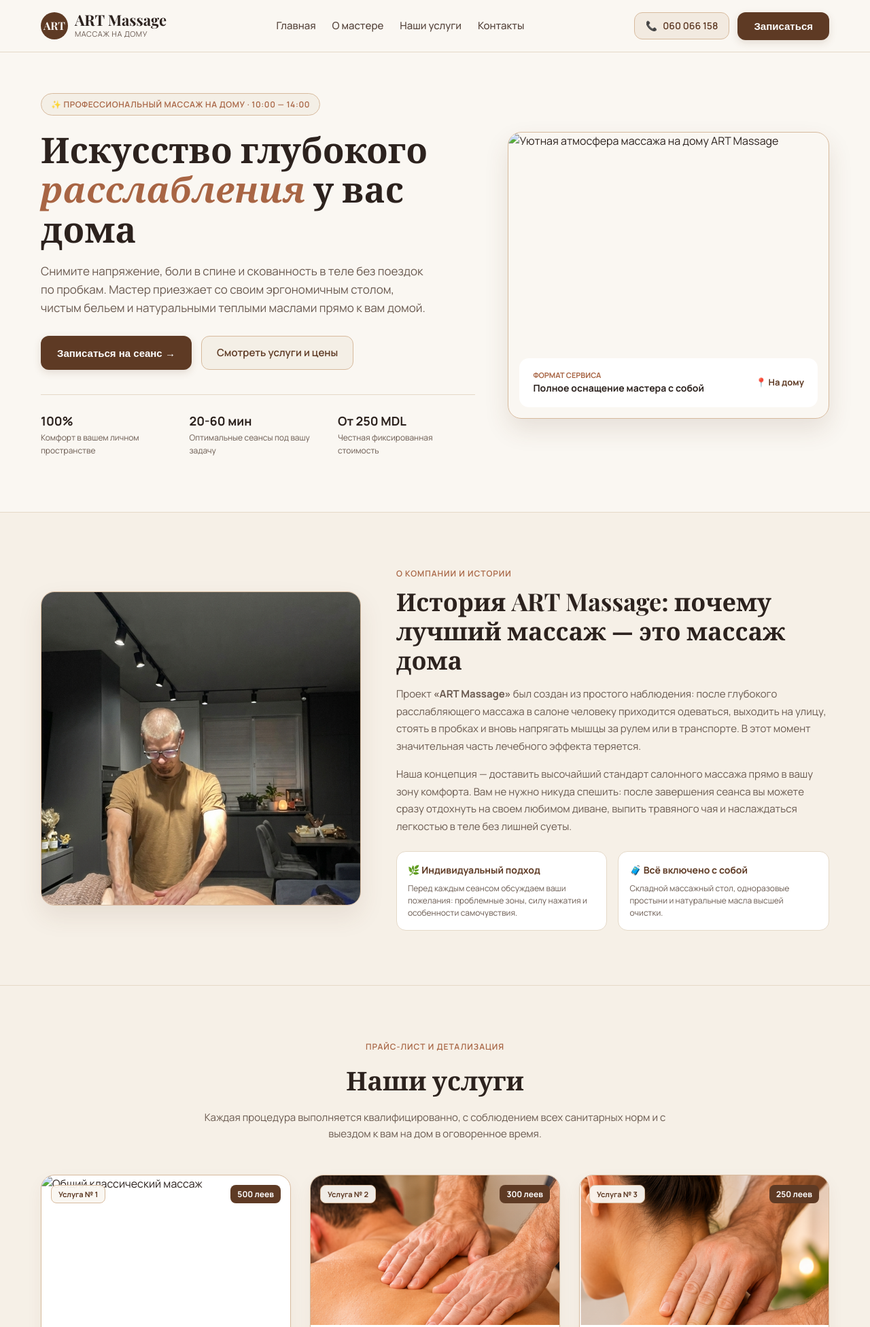
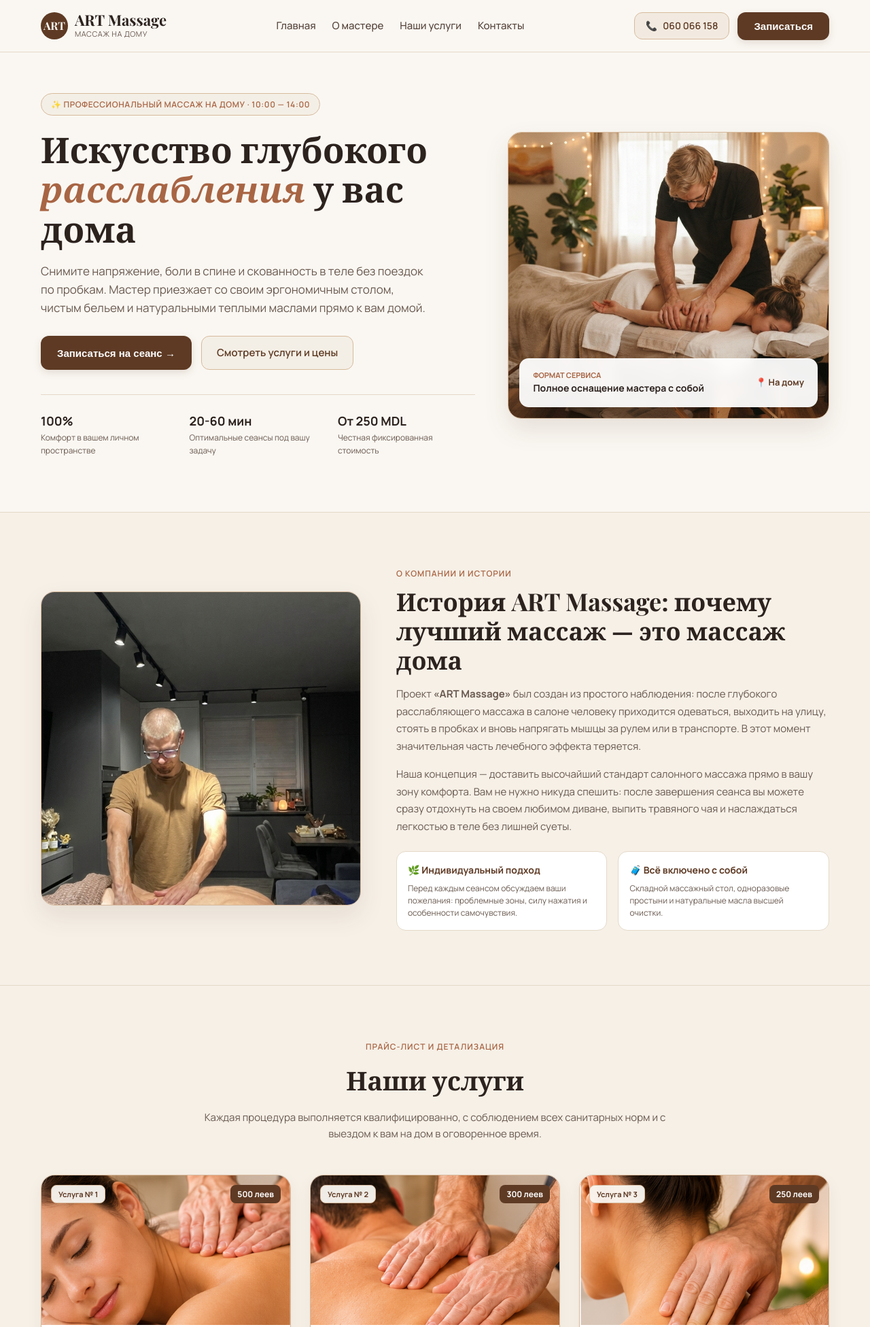
Before and after one commit to efrosnina1984-dot/ARTMassage, a plain HTML site: page index.html in a window 1280 px wide. Shown: the top 1952 px of the page at 68% size. Drawn offline with nearby package versions, Linux system fonts and the light colour scheme; a web font is replaced by a local one.

Commit message:
Update index.html

```diff
--- a/index.html
+++ b/index.html
@@ -767,7 +767,7 @@
       </div>
 
       <div class="hero-img-box">
-        <img src="images/Уютная атмосфера массажа на дому.jpg" alt="Уютная атмосфера массажа на дому ART Massage">
+        <img src="Уютная атмосфера массажа на дому.jpg" alt="Уютная атмосфера массажа на дому ART Massage">
         <div class="hero-img-overlay">
           <div>
             <div style="font-size:11px; text-transform:uppercase; font-weight:700; color:var(--accent-terracotta);">Формат сервиса</div>
@@ -825,7 +825,7 @@
         <!-- Услуга № 1 -->
         <div class="service-card">
           <div class="service-img-wrap">
-            <img src="images/massage-general.jpg" alt="Общий классический массаж">
+            <img src="massage-general.jpg" alt="Общий классический массаж">
             <span class="service-badge">Услуга № 1</span>
             <span class="service-price-top">500 леев</span>
           </div>
```
